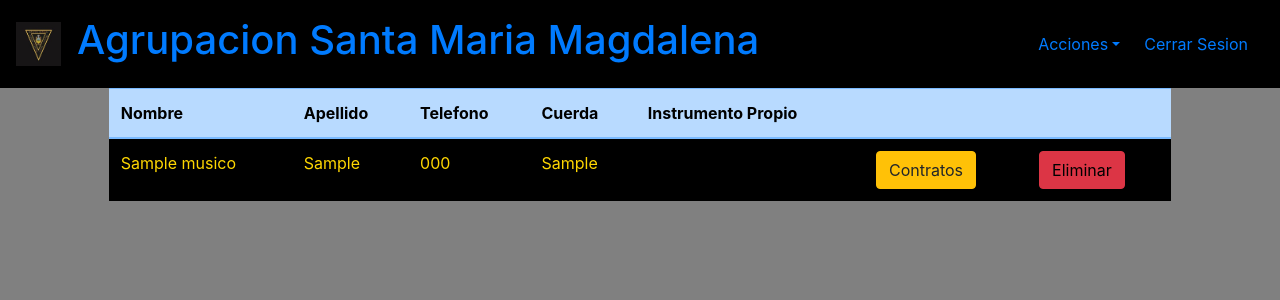
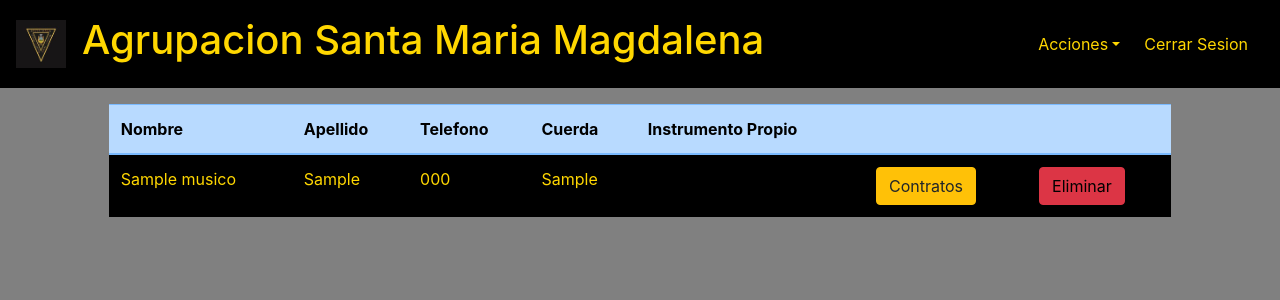
Before and after one commit to DavidSobri/final, a PHP site: page /panel_de_control.php in a window 1280 px wide. Shown: the top 300 px of the page. Run offline with PHP 8.4, Linux system fonts and the light colour scheme; tables that the repository leaves empty or names only in its code hold one stand-in row (values such as "Sample post"); data that the repository does not hold is empty.

Commit message:
detalles del header acabados

```diff
--- a/estilos.css
+++ b/estilos.css
@@ -42,4 +42,9 @@ thead{
 
 .navbar{
     background-color: black;
+    margin-bottom: 1em;
 }
+
+a{
+    color: gold;
+}
--- a/panel_de_control.php
+++ b/panel_de_control.php
@@ -25,12 +25,12 @@ $resultado = $mysqli->query($sql);
 	<script src="js/bootstrap.min.js"></script>
 	<script src="js/jquery.dataTables.min.js"></script>
 
-	<title>Agrupacion Santa Maria Magdalena</title>
+	<title>Agrupación Santa Maria Magdalena</title>
 
 	<header>
 
 	<nav class="navbar navbar-expand-lg navbar black ">
-	<img src="images/logo.jpg" alt="grande" style="width: 45px;" class="align-self-left">
+	<img src="images/logo.jpg" alt="grande" style="width: 50px;" class="align-self-left">
   <h1><a class="nav-link" href="panel_de_control.php">Agrupacion Santa Maria Magdalena</h1></a>
   <button class="navbar-toggler" type="button" data-toggle="collapse" data-target="#navbarSupportedContent" aria-controls="navbarSupportedContent" aria-expanded="false" aria-label="Toggle navigation">
     <span class="navbar-toggler-icon"></span>
```
